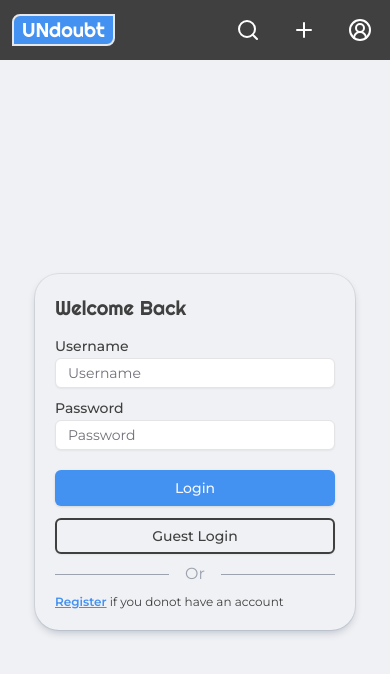
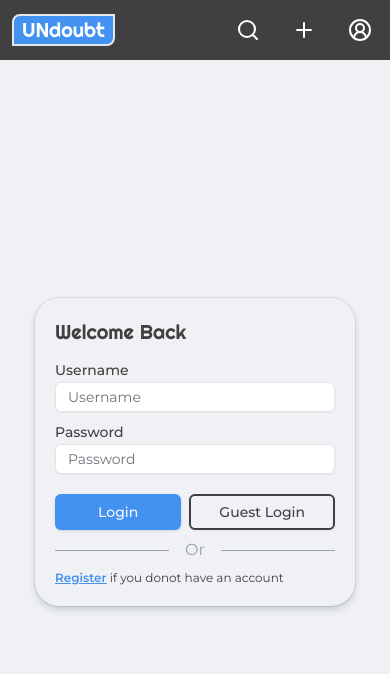
Before and after one commit to akashdas99/undoubt-next, a Next.js app: page /login in a window 390 px wide. Shown: the top 674 px of the page. Built offline with nearby package versions, Linux system fonts and the light colour scheme; no server answers.

Commit message:
fix: styling

```diff
--- a/src/components/auth/loginForm.tsx
+++ b/src/components/auth/loginForm.tsx
@@ -110,8 +110,12 @@ export default function LoginForm() {
               {form?.formState?.errors?.root?.message}
             </p>
           )}
-          <div className="flex flex-wrap gap-x-2 mt-2 flex-col sm:flex-row">
-            <Button type="submit" className="mt-3" loading={loadingLogin}>
+          <div className="flex flex-wrap gap-x-2 mt-2">
+            <Button
+              type="submit"
+              className="mt-3 flex-1"
+              loading={loadingLogin}
+            >
               Login
             </Button>
             <Button
--- a/src/components/common/navigationSection.tsx
+++ b/src/components/common/navigationSection.tsx
@@ -9,7 +9,7 @@ export default function NavigationSection() {
   return (
     <div className="flex items-center gap-5 text-xs">
       <SearchModal />
-      <Button variant="ghost" size={"icon"}>
+      <Button variant="ghost" size={"icon"} className="hover:bg-transparent">
         <Link href={"/question"} prefetch={false} className="flex">
           <Plus />
         </Link>
```
